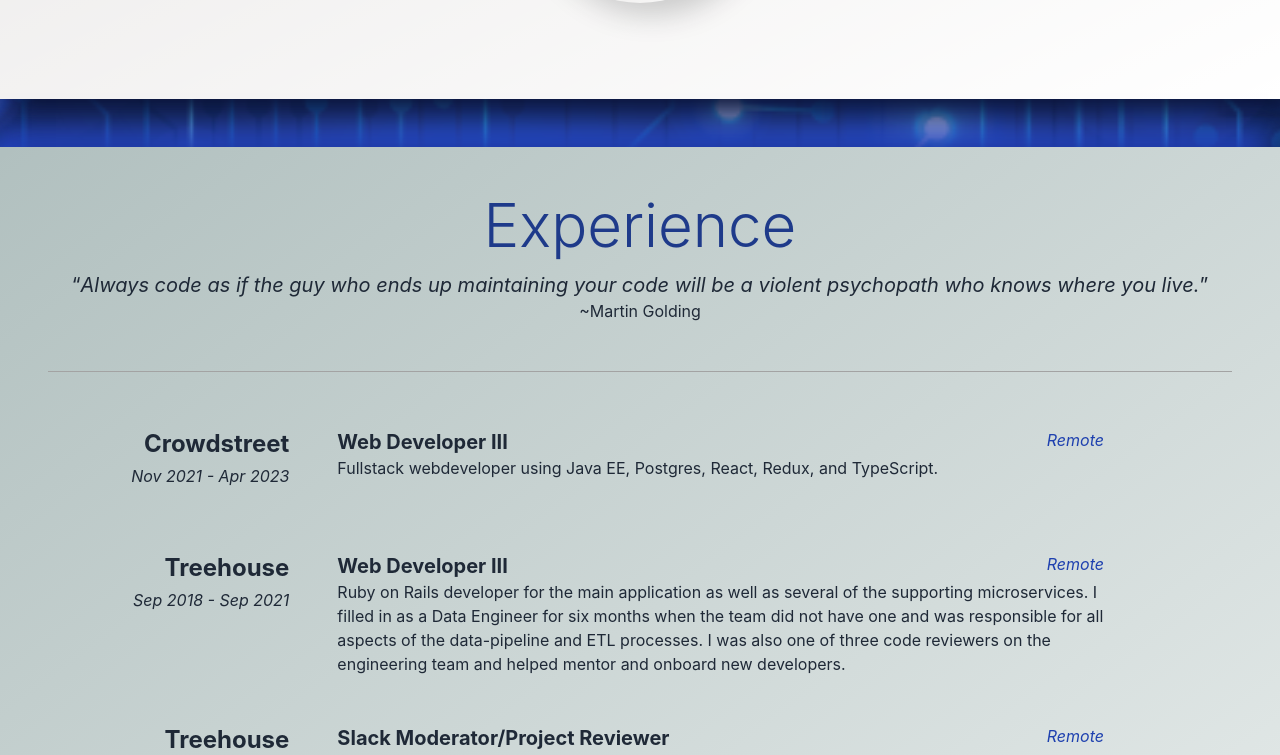
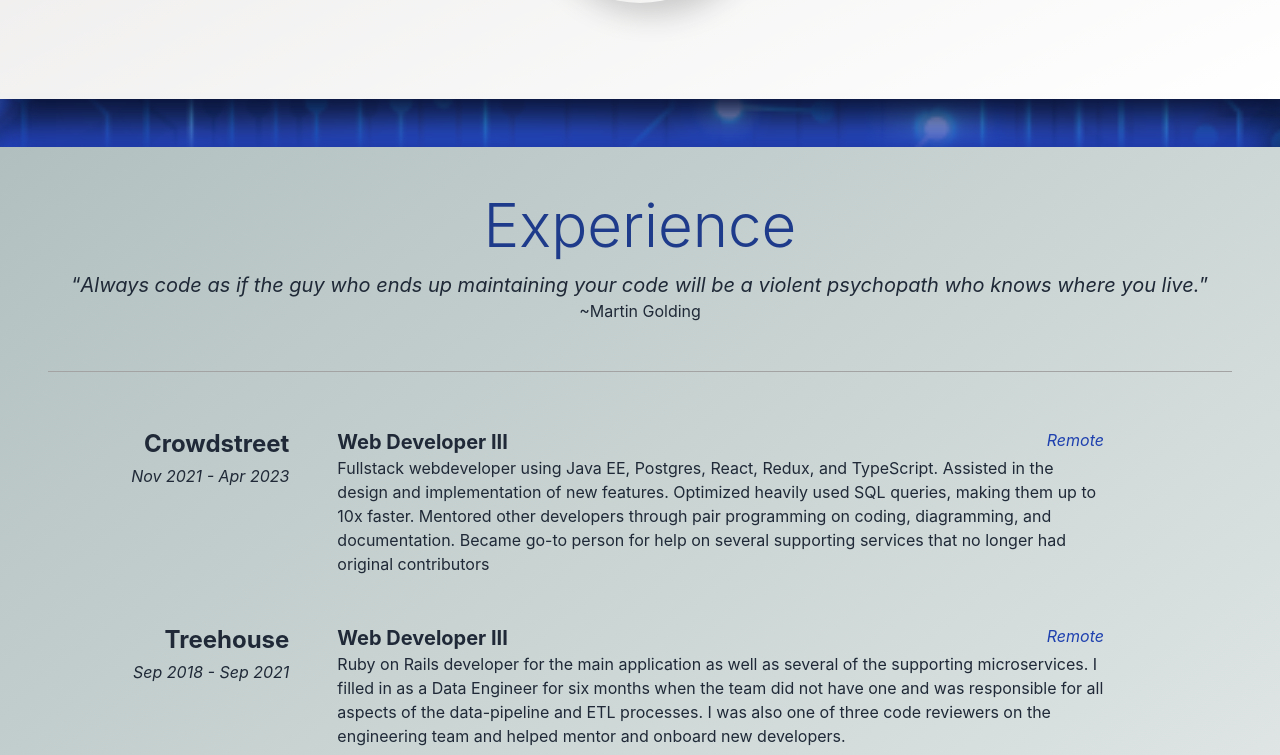
Before and after one commit to randyL78/portfolio_2023, a React app: page / in a window 1280 px wide. Shown: the part 1358-2113 px from the top of the page. Built offline with nearby package versions, Linux system fonts and the light colour scheme; a web font is replaced by a local one.

Commit message:
Add more description to CrowdStreet experience

```diff
--- a/src/data/experience.ts
+++ b/src/data/experience.ts
@@ -5,7 +5,11 @@ export const experiences: Experience[] = [
     company: 'Crowdstreet',
     startDate: 'Nov 2021',
     endDate: 'Apr 2023',
-    description: 'Fullstack webdeveloper using Java EE, Postgres, React, Redux, and TypeScript.',
+    description: 'Fullstack webdeveloper using Java EE, Postgres, React, Redux, and TypeScript. ' +
+      'Assisted in the design and implementation of new features. Optimized heavily used SQL ' +
+      'queries, making them up to 10x faster. Mentored other developers through pair programming on ' +
+      'coding, diagramming, and documentation. Became go-to person for help on several supporting ' +
+      'services that no longer had original contributors',
     location: 'Remote',
     title: 'Web Developer III',
   },
```
